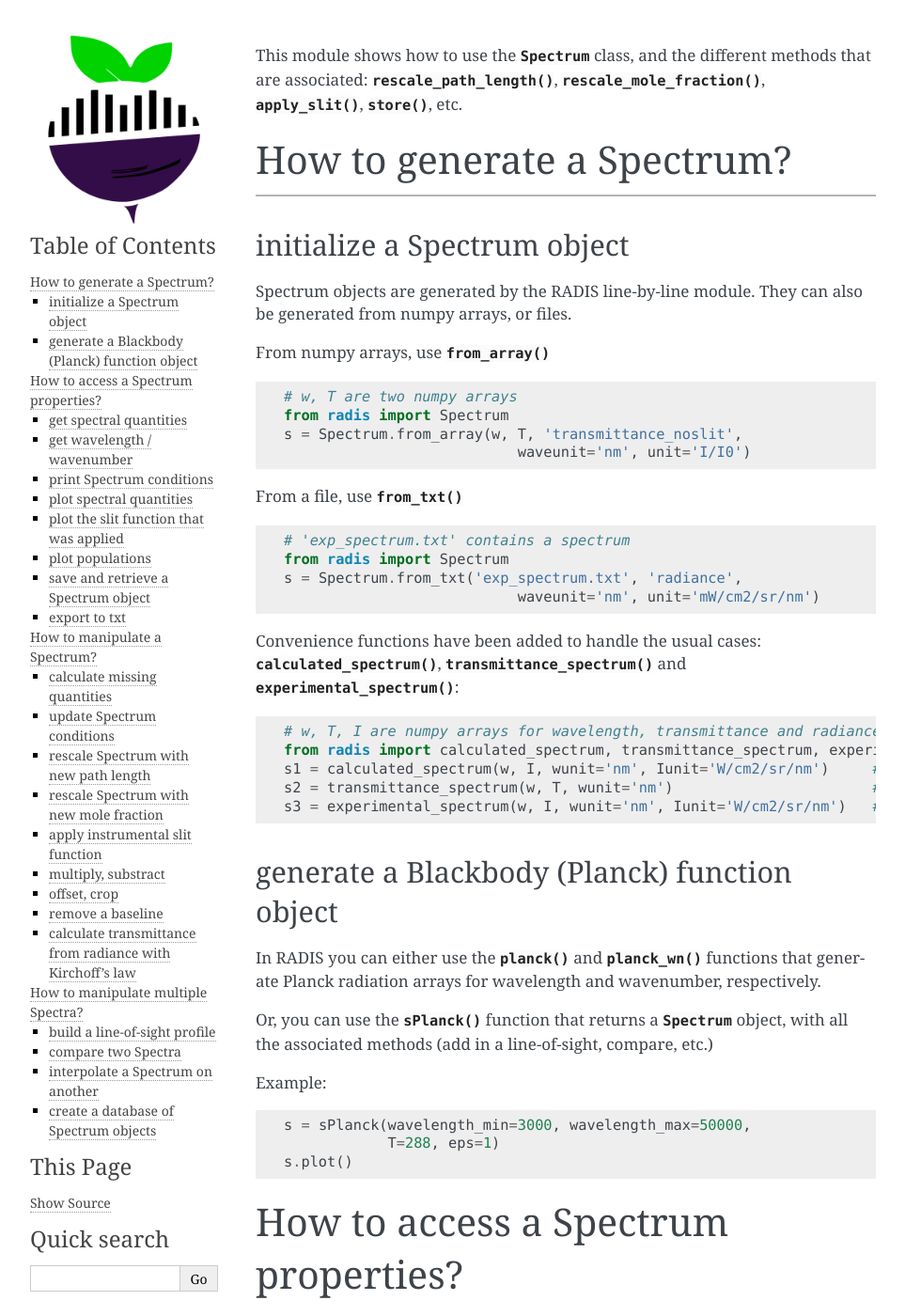
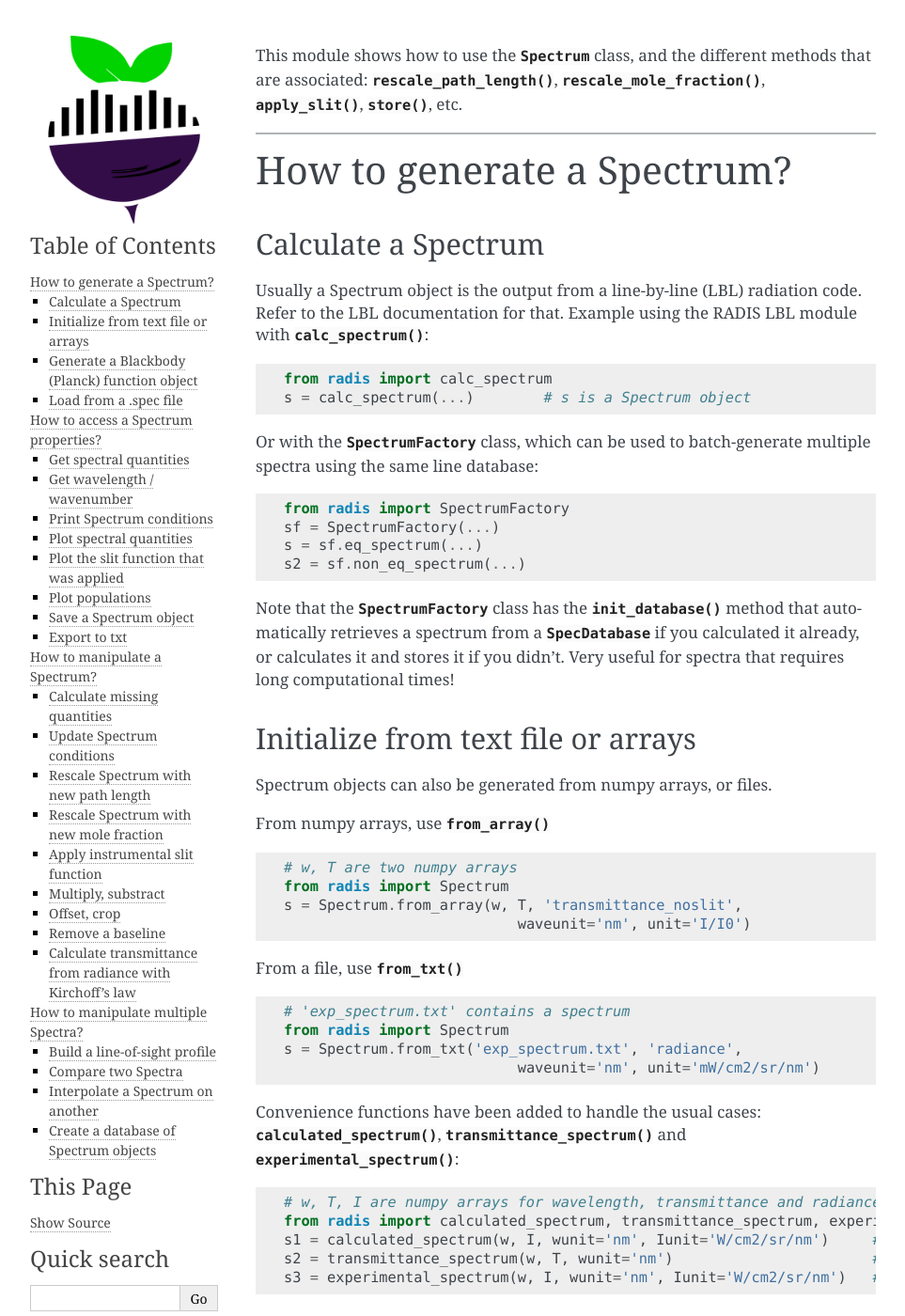
Before and after one commit to radis/radis, a Sphinx documentation site: the page built from docs/spectrum/howto.rst, in a window 1280 px wide and 1400 px high. Shown: the whole window at 94% size, without its empty margins (148-1111 px from the left). Built offline with Sphinx 7.4.7, drawn with Linux system fonts in a browser that asks for light colours; pages that are not in the unit, such as notebooks, are missing from menus; some of the changed text lies outside the part shown.

Commit message:
(docs) fix links and typos in docs

```diff
--- a/docs/index.rst
+++ b/docs/index.rst
@@ -52,7 +52,9 @@ The line-of-sight (LOS) module
 This module takes several :class:`~radis.spectrum.spectrum.Spectrum` objects
 as input and combines then along the line-of-sight (:func:`~radis.los.slabs.SerialSlabs`)
 or at the same spatial position (:func:`~radis.los.slabs.MergeSlabs`), to reproduce
-line-of-sight experiments
+line-of-sight experiments. The module allows combination of Spectra such as::
+
+    s_line_of_sight = (s_plasma_CO2 // s_plasma_CO) > (s_room_absorption)
 
 .. toctree::
    :maxdepth: 2
--- a/docs/spectrum/howto.rst
+++ b/docs/spectrum/howto.rst
@@ -10,20 +10,45 @@ and the different methods that are associated:
 
    howto
 
+---------------------------------------------------------------------
+
+
 
 ===========================
 How to generate a Spectrum?
 ===========================
 
 
----------------------------------------------------------------------
+Calculate a Spectrum
+--------------------
+
+Usually a Spectrum object is the output from a line-by-line (LBL) radiation code.
+Refer to the LBL documentation for that. Example using the RADIS LBL module with
+:py:func:`~radis.lbl.calc.calc_spectrum`::
+
+    from radis import calc_spectrum
+    s = calc_spectrum(...)        # s is a Spectrum object
+
+Or with the :class:`~radis.lbl.factory.SpectrumFactory` class, which can
+be used to batch-generate multiple spectra using the same line database::
+
+    from radis import SpectrumFactory
+    sf = SpectrumFactory(...)
+    s = sf.eq_spectrum(...)
+    s2 = sf.non_eq_spectrum(...)
+
+Note that the :class:`~radis.lbl.factory.SpectrumFactory` class has the
+:meth:`~radis.lbl.loader.DatabankLoader.init_database` method that
+automatically retrieves a spectrum from a
+:class:`~radis.tools.database.SpecDatabase` if you calculated it already,
+or calculates it and stores it if you didn't. Very useful for spectra that
+requires long computational times!
 
 
-initialize a Spectrum object
-----------------------------
+Initialize from text file or arrays
+-----------------------------------
 
-Spectrum objects are generated by the RADIS line-by-line module. They can
-also be generated from numpy arrays, or files.
+Spectrum objects can also be generated from numpy arrays, or files.
 
 From numpy arrays, use :py:meth:`~radis.spectrum.spectrum.Spectrum.from_array` ::
 
@@ -52,7 +77,7 @@ Convenience functions have been added to handle the usual cases:
     s3 = experimental_spectrum(w, I, wunit='nm', Iunit='W/cm2/sr/nm')   # creates 'radiance'
 
 
-generate a Blackbody (Planck) function object
+Generate a Blackbody (Planck) function object
 ---------------------------------------------
 
 In RADIS you can either use the :func:`~radis.phys.blackbody.planck` and
@@ -70,21 +95,43 @@ Example::
     s.plot()
 
 
+Load from a .spec file
+----------------------
+
+A ``.spec`` file contains all the Spectrum spectral quantities as well as the input
+conditions used to generate it. To retrieve it use the
+:func:`~radis.tools.database.load_spec` function::
+
+    s = load_spec('my_spectrum.spec')
+
+Sometimes the ``.spec`` file may have been generated under a compressed format
+where redundant spectral quantities have been removed (for instance, transmittance
+if you already know absorbance). Use the :py:meth:`~radis.spectrum.spectrum.Spectrum.update`
+method to regenerate missing spectral quantities::
+
+    s = load_spec('my_spectrum.spec', binary=True)
+    s.update()
+
+If many spectra are stored in a folder, it may be time to set up a
+:class:`~radis.tools.database.SpecDatabase` structure to easily see all
+Spectrum conditions and get Spectrum that suits specific parameters
+
+
 
 ====================================
 How to access a Spectrum properties?
 ====================================
 
 
-
-get spectral quantities
+Get spectral quantities
 -----------------------
 
 Spectral quantities (see the list of quantities in :doc:`spectrum`) can be stored under
 different formats in a Spectrum object (with wavenumbers, or wavelengths
 in air, or wavelengths in vacuum, for a given unit, etc.)
 
-It is recommended to use the :py:meth:`~radis.spectrum.spectrum.Spectrum.get` method to get exactly what you want::
+It is recommended to use the :py:meth:`~radis.spectrum.spectrum.Spectrum.get`
+method to get exactly what you want::
 
     w, I = s.get('transmittance_noslit', wunit='cm-1')
     _, R = s.get('radiance_noslit', wunit='nm', Iunit='W/cm2/sr/nm',
@@ -102,7 +149,7 @@ The default quantities are::
 See the latest list in the :data:`~radis.spectrum.utils.CONVOLUTED_QUANTITIES`
 and :data:`~radis.spectrum.utils.NON_CONVOLUTED_QUANTITIES`.
 
-get wavelength / wavenumber
+Get wavelength / wavenumber
 ---------------------------
 
 Use the :py:meth:`~radis.spectrum.spectrum.Spectrum.get_wavelength` and
@@ -111,7 +158,7 @@ Use the :py:meth:`~radis.spectrum.spectrum.Spectrum.get_wavelength` and
     w_nm = s.get_wavelength()
     w_cm = s.get_wavenumber()
 
-print Spectrum conditions
+Print Spectrum conditions
 -------------------------
 
 Want to know under which calculation conditions was your Spectrum object
@@ -132,15 +179,21 @@ You can also show the conditions only with
 
 
 
-plot spectral quantities
+Plot spectral quantities
 ------------------------
 
 Use :py:meth:`~radis.spectrum.spectrum.Spectrum.plot`::
 
     s.plot('radiance_noslit')
 
+You can plot on the same figure as before using the convenient ``nfig`` parameter::
 
-plot the slit function that was applied
+    s_exp.plot('radiance_noslit', nfig='same')
+
+But for comparing different spectra you may want to use
+:py:func:`~radis.spectrum.compare.plot_diff` directly.
+
+Plot the slit function that was applied
 ---------------------------------------
 
 Use :py:meth:`~radis.spectrum.spectrum.Spectrum.plot_slit`. You can also
@@ -150,7 +203,7 @@ change the unit::
     s.plot_slit('nm')
 
 
-plot populations
+Plot populations
 ----------------
 
 Use :py:meth:`~radis.spectrum.spectrum.Spectrum.plot_populations`::
@@ -158,11 +211,10 @@ Use :py:meth:`~radis.spectrum.spectrum.Spectrum.plot_populations`::
     s.plot_populations('vib', nunit='cm-3')
 
 
-save and retrieve a Spectrum object
------------------------------------
+Save a Spectrum object
+----------------------
 
-To store use the :py:meth:`~radis.spectrum.spectrum.Spectrum.store` method. To retrieve
-use the :func:`~radis.tools.database.load_spec` function::
+To store use the :py:meth:`~radis.spectrum.spectrum.Spectrum.store` method::
 
     # s is a Spectrum object
     s.store('temp_file.spec')
@@ -181,12 +233,21 @@ quantities::
     s2 = load_spec('temp_file.spec')
     s2.update()    # regenerate missing quantities
 
-If many spectra are stored in a folder, it may be time to set up a
-:class:`~radis.tools.database.SpecDatabase` structure to easily see all
-Spectrum conditions and get Spectrum that suits specific parameters
+If calculating many spectra, you may want to manipulate all of them together
+in a :class:`~radis.tools.database.SpecDatabase`. You can add them to the existing
+database with the :py:meth:`~radis.tools.database.SpecDatabase.add` method::
+
+    :class:`~radis.tools.database.SpecDatabase`
+
+Note that if using the RADIS LBL code to generate your spectra, the
+:class:`~radis.lbl.factory.SpectrumFactory` class has the
+:meth:`~radis.lbl.loader.DatabankLoader.init_database` method that
+automatically retrieves a spectrum from a database if you calculated it already,
+or calculates it and stores it if you didn't. Very useful for spectra that
+requires long computational times!
 
 
-export to txt
+Export to txt
 -------------
 
 Saving to .txt in general isn't recommended as you will loose some information (for instance,
@@ -207,7 +268,7 @@ How to manipulate a Spectrum?
 =============================
 
 
-calculate missing quantities
+Calculate missing quantities
 ----------------------------
 
 Some spectral quantities can be infered from quantities stored in the Spectrum
@@ -227,7 +288,7 @@ Or, all derivable quantities can be computed using ``.update('all')`` or simply
     s.update()
 
 
-update Spectrum conditions
+Update Spectrum conditions
 --------------------------
 
 Spectrum conditions are stored in a :attr:`~radis.spectrum.spectrum.Spectrum.conditions` dictionary
@@ -237,7 +298,7 @@ Conditions can be updated *a posteriori* by modifying the dictionary::
     s.conditions['path_length'] = 10    # cm
 
 
-rescale Spectrum with new path length
+Rescale Spectrum with new path length
 -------------------------------------
 
 Path length can be changed after the spectra was calculated with the
@@ -254,7 +315,7 @@ Example:
     >>> s.rescale_path_length(0.5)      # calculate for new path_length
 
 
-rescale Spectrum with new mole fraction
+Rescale Spectrum with new mole fraction
 ---------------------------------------
 
 .. warning::
@@ -271,7 +332,7 @@ you will have to recalculate the spectrum from scratch.
     >>> s.rescale_mole_fraction(0.02)   # calculate for new mole fraction
 
 
-apply instrumental slit function
+Apply instrumental slit function
 --------------------------------
 
 Use :py:meth:`~radis.spectrum.spectrum.Spectrum.apply_slit`::
@@ -283,7 +344,7 @@ side effects. Use the ``mode=`` argument to change this behaviour.
 
 
 
-multiply, substract
+Multiply, substract
 -------------------
 
 Sometimes you need to manipulate an experimental spectrum, to account
@@ -313,7 +374,7 @@ functions can be used to discard all but one spectral quantity:
 - :py:func:`~radis.spectrum.operations.Radiance`
 - :py:func:`~radis.spectrum.operations.Radiance_noslit`
 
-offset, crop
+Offset, crop
 ------------
 
 Use the associated functions: :py:func:`~radis.spectrum.operations.crop`,
@@ -330,7 +391,7 @@ By default, using methods will modify the object inplace, using the functions wi
 generate a new Spectrum.
 
 
-remove a baseline
+Remove a baseline
 -----------------
 
 Either use the :py:func:`~radis.spectrum.operations.add_constant` mentionned
@@ -344,7 +405,7 @@ Or remove a linear baseline with:
 - :py:func:`~radis.spectrum.operations.sub_baseline`
 
 
-calculate transmittance from radiance with Kirchoff's law
+Calculate transmittance from radiance with Kirchoff's law
 ---------------------------------------------------------
 
 RADIS can be used to infer spectral quantities from others if they can
@@ -368,13 +429,17 @@ It does not imply chemical equilibrium (mole fractions are still arbitrary)
 How to manipulate multiple Spectra?
 ===================================
 
-build a line-of-sight profile
+Build a line-of-sight profile
 -----------------------------
+
+RADIS allows the combination of Spectra such as::
+
+    s_line_of_sight = (s_plasma_CO2 // s_plasma_CO) > (s_room_absorption)
 
 Refer to the `line-of-sight module <https://radis.readthedocs.io/en/latest/los/index.html>`__
 
 
-compare two Spectra
+Compare two Spectra
 -------------------
 
 You can compare two Spectrum objects using the :py:meth:`~radis.spectrum.spectrum.Spectrum.compare_with`
@@ -413,7 +478,7 @@ you may want to interpolate: you can have a look at the :py:meth:`~radis.spectru
 method. See below for details
 
 
-interpolate a Spectrum on another
+Interpolate a Spectrum on another
 ---------------------------------
 
 Let's interpolate a calculated spectrum on an experimental spectrum,
@@ -432,7 +497,7 @@ in :py:meth:`~radis.spectrum.spectrum.Spectrum.resample`.
 
 
 
-create a database of Spectrum objects
+Create a database of Spectrum objects
 -------------------------------------
 
 Use the :class:`~radis.tools.database.SpecDatabase` class. It takes a
```
Also changed, not shown: docs/los/index.rst (+25 -4 lines), 2 other files.
